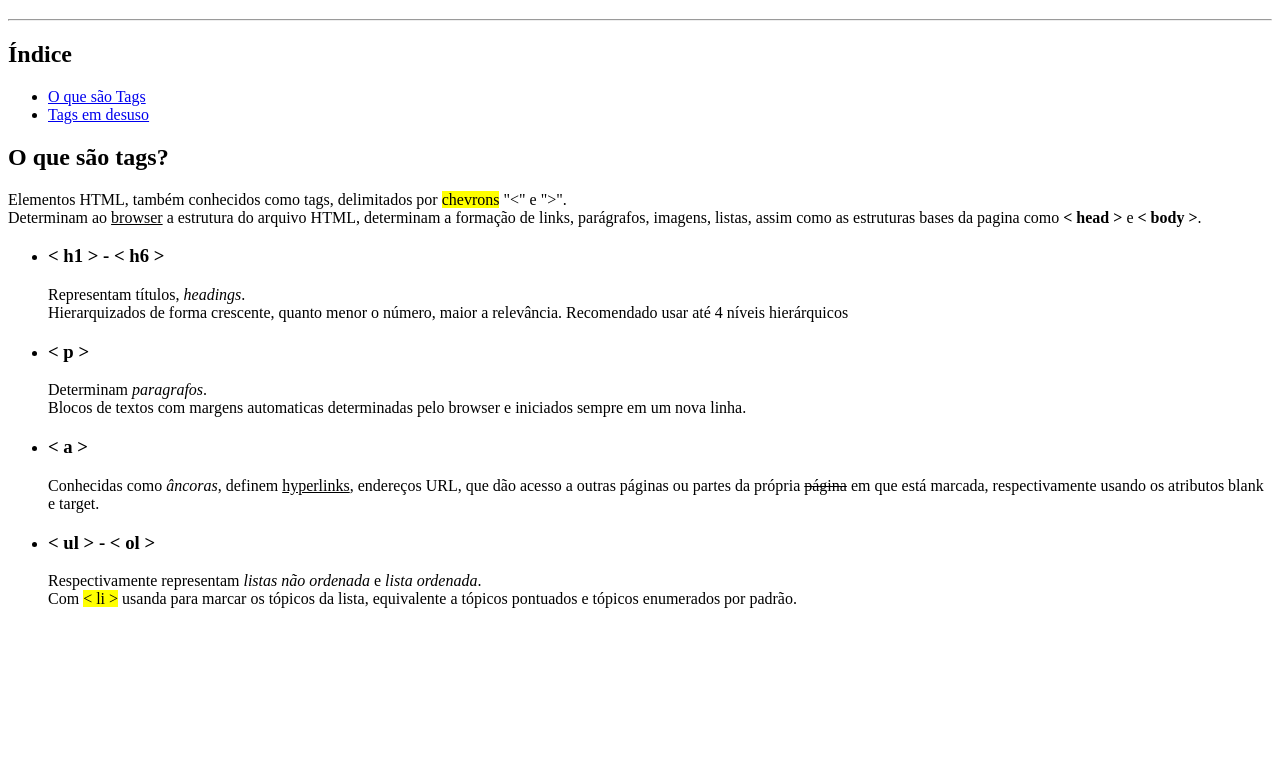
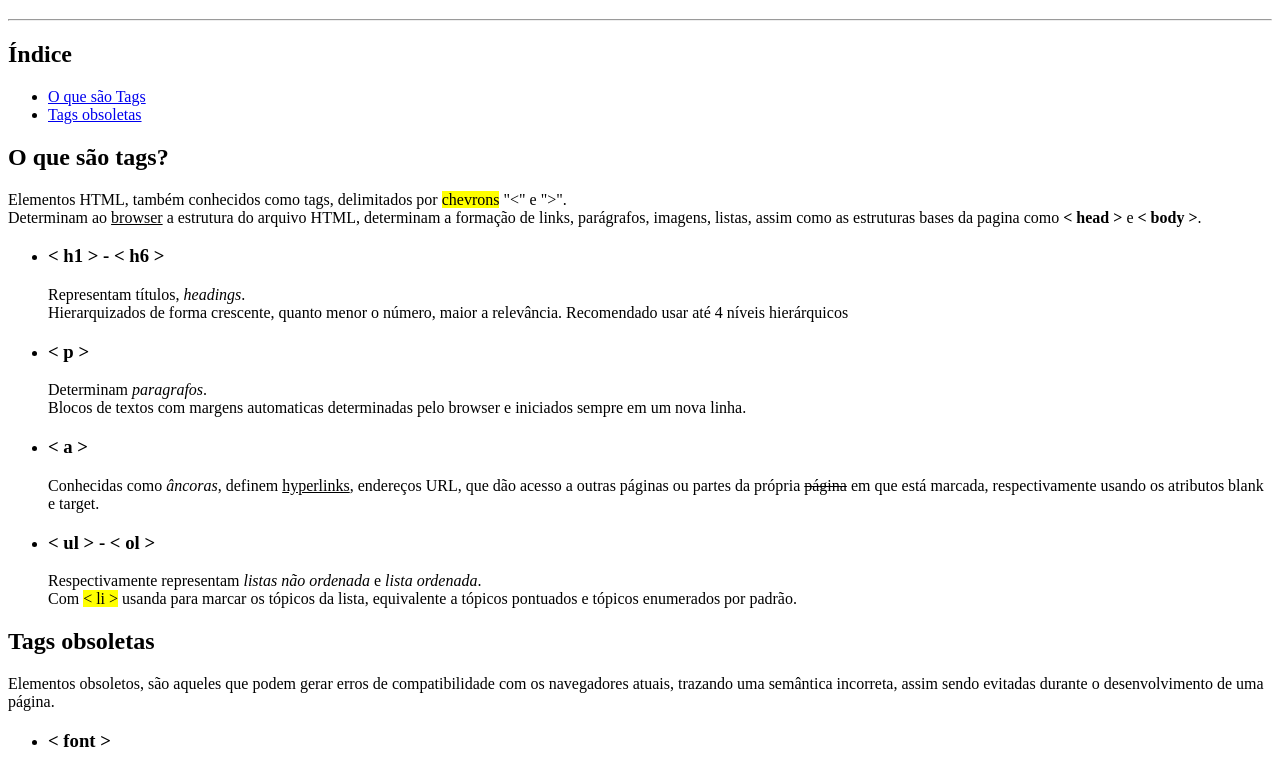
Before and after one commit to NaNNunes/Dio-desafios-Projetos, a plain HTML site: page HyperText-Markoup-Language/desafio-de-projeto/index.html in a window 1280 px wide. Shown: the part 61-832 px from the top of the page. Before the commit the page ends 800 px from the top, so only its background shows below. Drawn offline with Linux system fonts and the light colour scheme.

Commit message:
Tags em desuso

```diff
--- a/HyperText-Markoup-Language/desafio-de-projeto/index.html
+++ b/HyperText-Markoup-Language/desafio-de-projeto/index.html
@@ -14,7 +14,7 @@
             <a href="#Tags">O que são Tags</a>
         </li>
         <li>
-            <a href="#">Tags em desuso</a>
+            <a href="#desuso">Tags obsoletas</a>
         </li>
     </ul>
     <h2 id="Tags">O que são tags?</h2>
@@ -51,6 +51,14 @@
                 </p>
             </li>
         </ul>
-
+        <h2 id="desuso">Tags obsoletas</h2>
+        <p>
+            Elementos obsoletos, são aqueles que podem gerar erros de compatibilidade com os navegadores atuais, trazando uma semântica incorreta, assim sendo evitadas durante o desenvolvimento de uma página.
+        </p>
+        <ul>
+            <li>
+                <h3>&lt; font &gt;</h3>
+            </li>
+        </ul>
 </body>
 </html>
```
